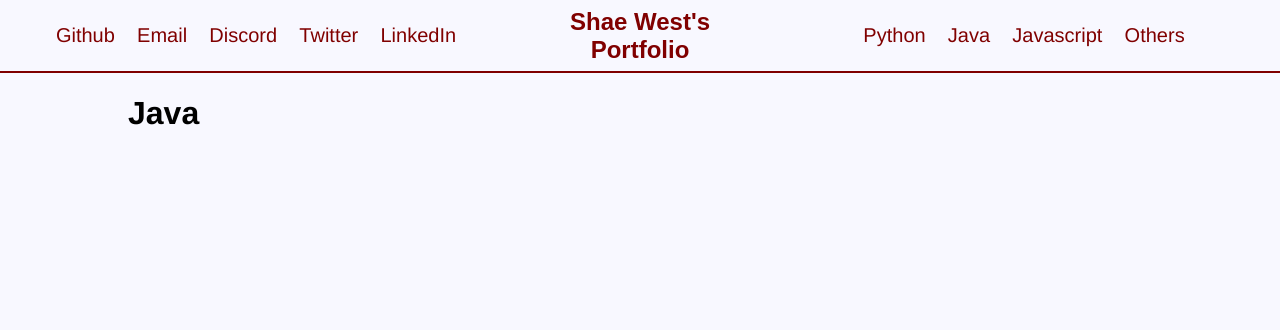
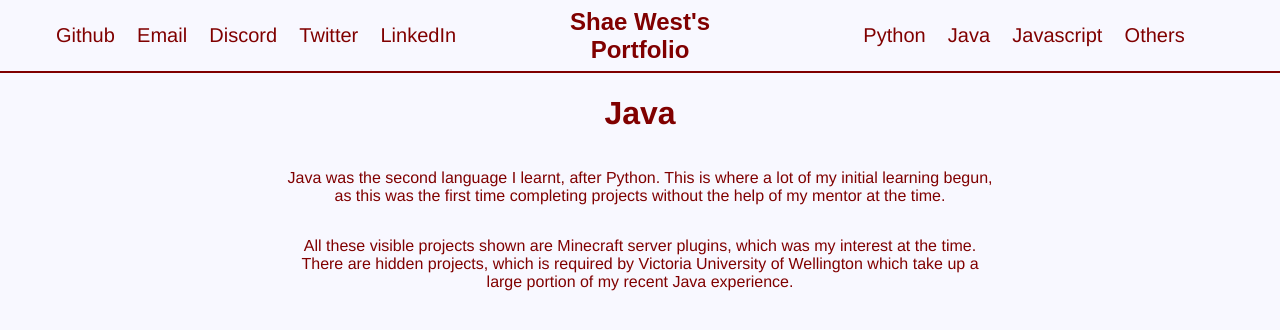
Before and after one commit to westshae/-old-westshae.github.io, a React (Create React App) app: page /#/java in a window 1280 px wide. Shown: the top 330 px of the page. Built offline with nearby package versions, Linux system fonts and the light colour scheme; no server answers.

Commit message:
Added title and description text for each projects page

```diff
--- a/src/pages/java.jsx
+++ b/src/pages/java.jsx
@@ -1,8 +1,31 @@
+//Package imports
+import styled from "styled-components"
+
 //Component imports
 import Container from "../components/Container"
 import Navigation from "../components/Navigation"
 import Content from "../components/Content"
 import Projects from "../components/Projects"
+
+const TextContainer = styled.div`
+    display:flex;
+    flex-direction:column;
+    justify-content:center;
+`
+
+const Header = styled.h1`
+    color:#800000;
+    text-align:center;
+`
+const Paragraph = styled.p`
+    color:#800000;
+    width:70%;
+
+    text-align:center;
+    align-items:center;
+    margin-left:auto;
+    margin-right:auto;
+`
 
 
 const Java = () =>{
@@ -10,7 +33,17 @@ const Java = () =>{
         <Container>
             <Navigation/>
             <Content>
-                <h1>Java</h1>
+            <TextContainer>
+                    <Header>Java</Header>
+                    <Paragraph>
+                        Java was the second language I learnt, after Python. This is where a lot of my initial learning begun, as this was the first
+                        time completing projects without the help of my mentor at the time.
+                    </Paragraph>
+                    <Paragraph>
+                        All these visible projects shown are Minecraft server plugins, which was my interest at the time. There are hidden projects,
+                        which is required by Victoria University of Wellington which take up a large portion of my recent Java experience.
+                    </Paragraph>
+                </TextContainer>
                 <Projects language="Java"/>
             </Content>
         </Container>
--- a/src/pages/javascript.jsx
+++ b/src/pages/javascript.jsx
@@ -1,8 +1,31 @@
+//Package imports
+import styled from "styled-components"
+
 //Component imports
 import Container from "../components/Container"
 import Navigation from "../components/Navigation"
 import Content from "../components/Content"
 import Projects from "../components/Projects"
+
+const TextContainer = styled.div`
+    display:flex;
+    flex-direction:column;
+    justify-content:center;
+`
+
+const Header = styled.h1`
+    color:#800000;
+    text-align:center;
+`
+const Paragraph = styled.p`
+    color:#800000;
+    width:70%;
+
+    text-align:center;
+    align-items:center;
+    margin-left:auto;
+    margin-right:auto;
+`
 
 
 const Javascript = () =>{
@@ -10,7 +33,18 @@ const Javascript = () =>{
         <Container>
             <Navigation/>
             <Content>
-                <h1>Javascript</h1>
+            <TextContainer>
+                    <Header>JavaScript</Header>
+                    <Paragraph>
+                        Javascript is quite-possibly my favourite programming language to date. With all my projects, I've always wanted to make them
+                        as accessible as I could, which often required designing them as a website.
+                    </Paragraph>
+                    <Paragraph>
+                        After creating my initial projects using only HTML, CSS and Javascript, I moved into learning ReactJS, which has been my preferred
+                        web framework since late 2020. Since then I've created a few websites specifically front-end, and plan to push into back-end development
+                        in the near future.
+                    </Paragraph>
+                </TextContainer>
                 <Projects language="JavaScript"/>
             </Content>
         </Container>
--- a/src/pages/others.jsx
+++ b/src/pages/others.jsx
@@ -1,8 +1,31 @@
+//Package imports
+import styled from "styled-components"
+
 //Component imports
 import Container from "../components/Container"
 import Navigation from "../components/Navigation"
 import Content from "../components/Content"
 import Projects from "../components/Projects"
+
+const TextContainer = styled.div`
+    display:flex;
+    flex-direction:column;
+    justify-content:center;
+`
+
+const Header = styled.h1`
+    color:#800000;
+    text-align:center;
+`
+const Paragraph = styled.p`
+    color:#800000;
+    width:70%;
+
+    text-align:center;
+    align-items:center;
+    margin-left:auto;
+    margin-right:auto;
+`
 
 
 const Others = () =>{
@@ -10,7 +33,14 @@ const Others = () =>{
         <Container>
             <Navigation/>
             <Content>
-                <h1>Others</h1>
+            <TextContainer>
+                    <Header>Others</Header>
+                    <Paragraph>
+                        This page will be jumbled compared to the other project pages, as I tend to use one of the three languages with their own tabs.
+                        Particularly, this page will be home to some of my C++ learning materials, plus other projects such as my github readme.md, plus
+                        I plan to learn more about DevOp's and they'll most likely be kept here.
+                    </Paragraph>
+                </TextContainer>
                 <Projects language="others"/>
             </Content>
         </Container>
--- a/src/pages/python.jsx
+++ b/src/pages/python.jsx
@@ -8,14 +8,23 @@ import Content from "../components/Content"
 import Projects from "../components/Projects"
 
 const TextContainer = styled.div`
-
+    display:flex;
+    flex-direction:column;
+    justify-content:center;
 `
 
 const Header = styled.h1`
     color:#800000;
+    text-align:center;
 `
 const Paragraph = styled.p`
     color:#800000;
+    width:70%;
+
+    text-align:center;
+    align-items:center;
+    margin-left:auto;
+    margin-right:auto;
 `
 
 const Python = () =>{
@@ -23,7 +32,13 @@ const Python = () =>{
         <Container>
             <Navigation/>
             <Content>
-                <Header>Python</Header>
+                <TextContainer>
+                    <Header>Python</Header>
+                    <Paragraph>
+                        Python initially took the place of my first language, and due to most of those projects being created before I used git,
+                        they unfortunately haven't been saved.
+                    </Paragraph>
+                </TextContainer>
                 <Projects language="Python"/>
             </Content>
         </Container>
```
